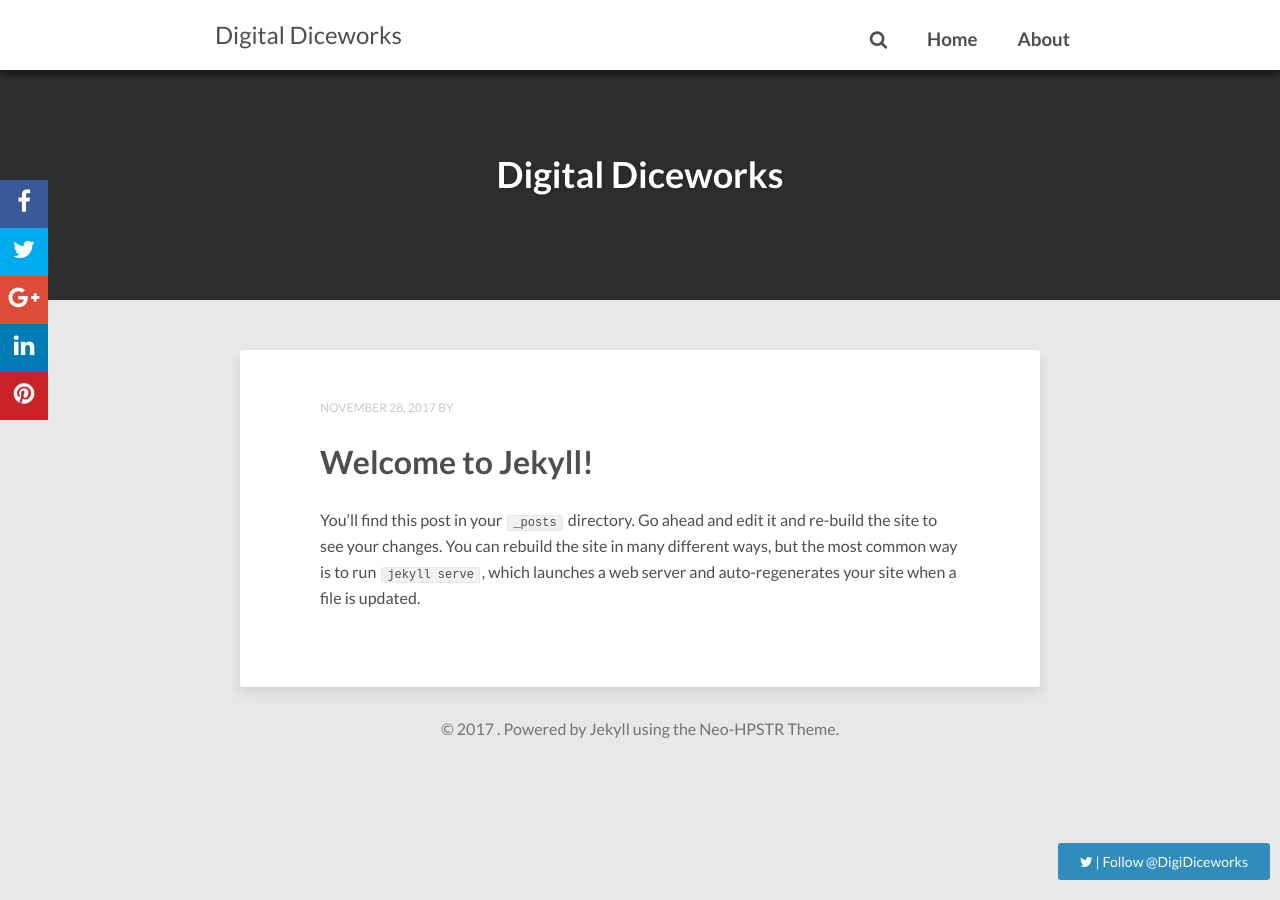
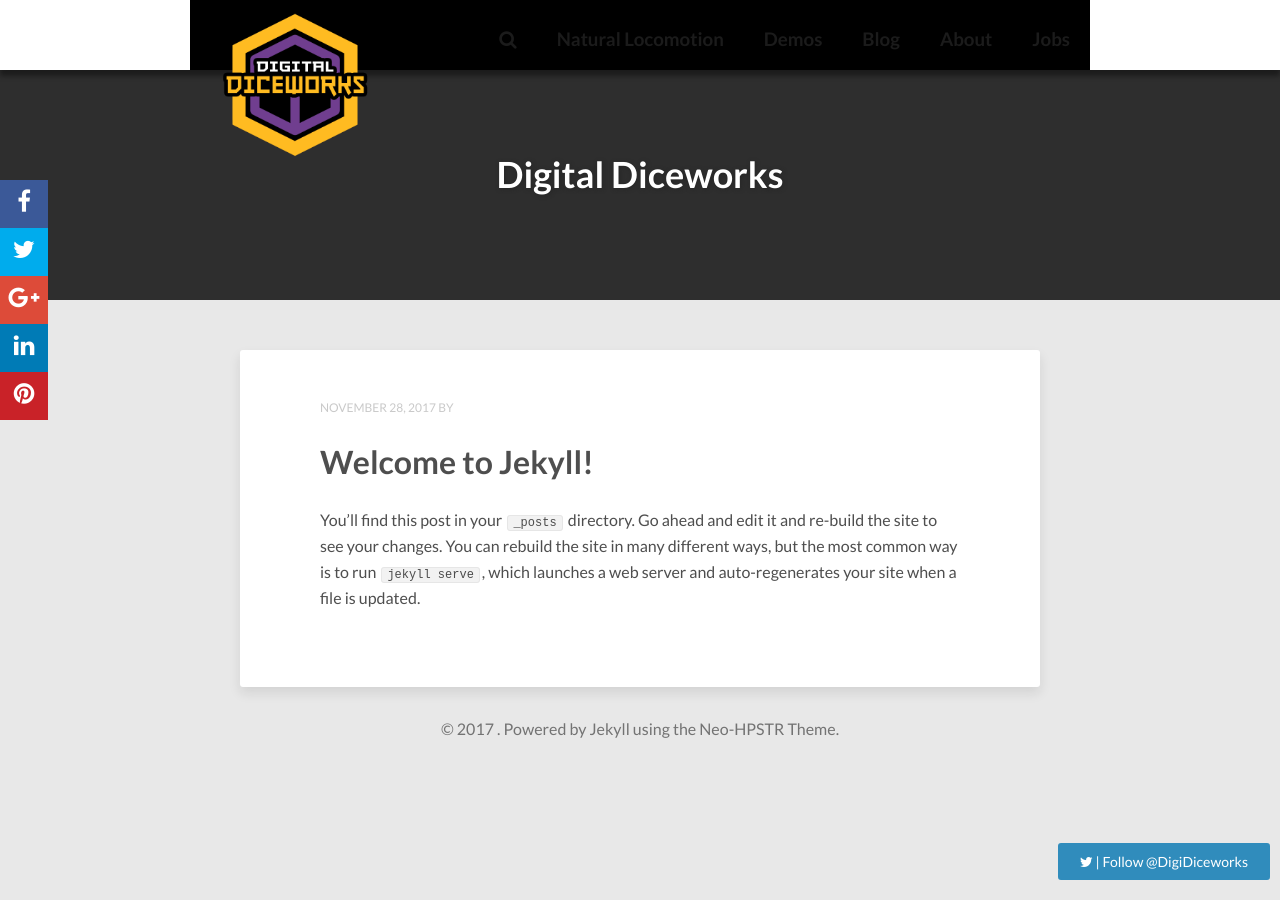
Before and after one commit to DigitalDiceworks/digitaldiceworks.github.io, a Jekyll site: the page built from index.html, in a window 1280 px wide. Built offline with Jekyll 4.4.1, drawn with Linux system fonts in a browser that asks for light colours; nearby versions of some CDN libraries; the list of posts is cut into pages by our own code; comment, search, counter and statistics services are not loaded.

Commit message:
HeaderUpdates
BG Image and HomeLogo

```diff
--- a/_config.yml
+++ b/_config.yml
@@ -14,6 +14,7 @@
 # You can create any custom variable you would like, and they will be accessible
 # in the templates via {{ site.myvariable }}.
 title: Digital Diceworks
+logo: assets/img/homelogo.png
 email: your-email@example.com
 description: >- # this means to ignore newlines until "baseurl:"
   Write an awesome description for your new site here. You can edit this
@@ -30,10 +31,16 @@ github:  DigitalDiceworks
 #   To create sub categories. add a submenu item
 # See the example
 menu:
-  - title: 'Home'
-    url: '/'
+  - title: 'Natural Locomotion'
+    url: '/NLM'
+  - title: 'Demos'
+    url: '/demos'
+  - title: 'Blog'
+    url: '/blog'
   - title: 'About'
     url: '/about'
+  - title: 'Jobs'
+    urt: '/jobs'
 
 # Build settings
 markdown: kramdown
@@ -54,7 +61,7 @@ titlecase: true
 # Amount of post to show on home page
 paginate: 5
 
-# if true, shows the floatting share buttons
+# if true, shows the floating share buttons
 float_share: true
 
 # Exclude from processing.
--- a/_includes/header.html
+++ b/_includes/header.html
@@ -9,7 +9,6 @@
           {% if site.logo %}
             <img class="logo" src="{{site.url}}/{{ site.logo }}" alt="{{ site.title }}">
           {% endif %}
-          <a href="{{site.url}}/" class="title"> {{ site.title }}</a>
         </a>
       </li>
       {% for menu in site.menu reversed %}
--- a/_sass/_page.scss
+++ b/_sass/_page.scss
@@ -582,13 +582,14 @@ ul.social-buttons li a:active {
 }
 ///sections
 .logo{
-  width: $menu-height;
-  height: $menu-height;
+  width: $menu-height + 100;
+  height: $menu-height + 100;
   float: left;
   padding: 10px;
 }
 .header-item-container{
 	height: 100%;
+	background-image: url("../img/Header.png");
 }
 .header-item{
 	height: 100%;
```
